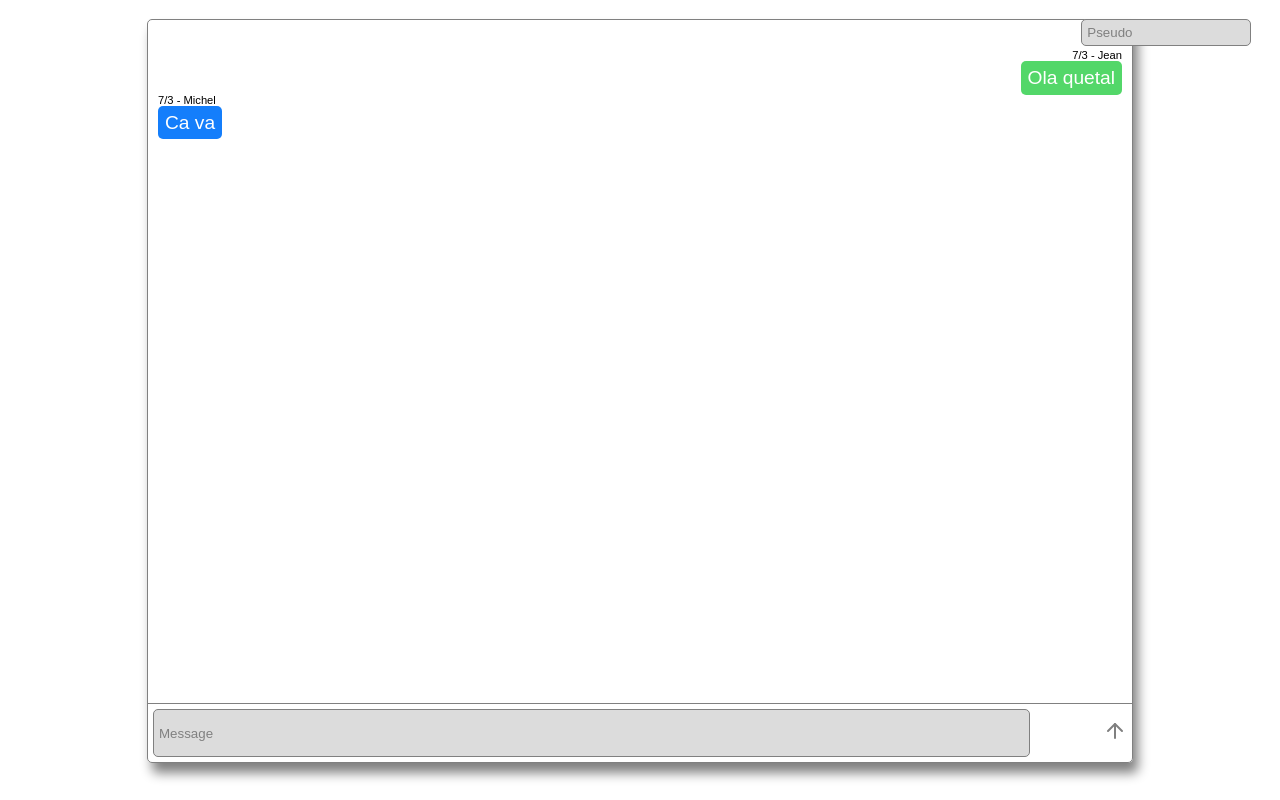
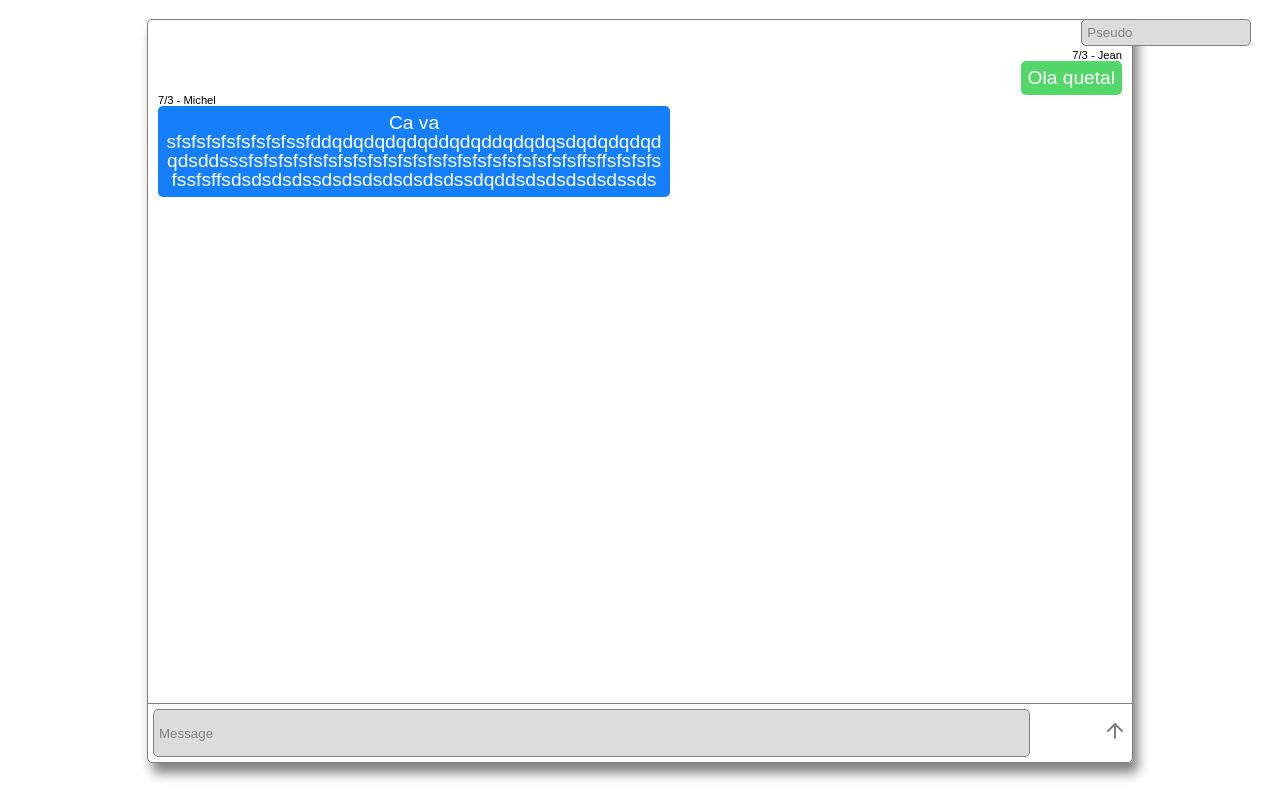
Before and after one commit to FlorianMrn/instant-messaging, a React app: page / in a window 1280 px wide. Built offline with nearby package versions, Linux system fonts and the light colour scheme.

Commit message:
Adding overflow-wrap and and clear css techs

```diff
--- a/src/components/Communication/communication.scss
+++ b/src/components/Communication/communication.scss
@@ -4,6 +4,7 @@
     width: 100%;
     height: 90%;
     padding: 30px 10px 10px;
+
 
         &-myMess {
             float: right;
@@ -19,6 +20,9 @@
                     border-radius: 5px;
                     padding: 7px;
                     color: #fff;
+                    overflow-wrap: break-word;
+                    max-width: calc(100vw/2.5);
+                    height: max-content;
                 }
         }
 
@@ -36,6 +40,9 @@
                     border-radius: 5px;
                     padding: 7px;
                     color: #fff;
+                    overflow-wrap: break-word;
+                    max-width: calc(100vw/2.5);
+                    height: max-content;
                 }
         }
 }
--- a/src/components/Communication/index.js
+++ b/src/components/Communication/index.js
@@ -13,7 +13,7 @@ const Communication = () => (
                 </div>
                 <div className="communication-theirMess">
                         <div className="communication-theirMess-title">7/3 - Michel</div>
-                        <p className="communication-theirMess-mess">Ca va</p>
+                        <p className="communication-theirMess-mess">Ca va sfsfsfsfsfsfsfsfssfddqdqdqdqdqddqdqddqdqdqsdqdqdqdqdqdsddsssfsfsfsfsfsfsfsfsfsfsfsfsfsfsfsfsfsfsfsfsfsfsffsffsfsfsfsfssfsffsdsdsdsdssdsdsdsdsdsdsdssdqddsdsdsdsdsdssds</p>
                 </div>
         </div>
 );
```
